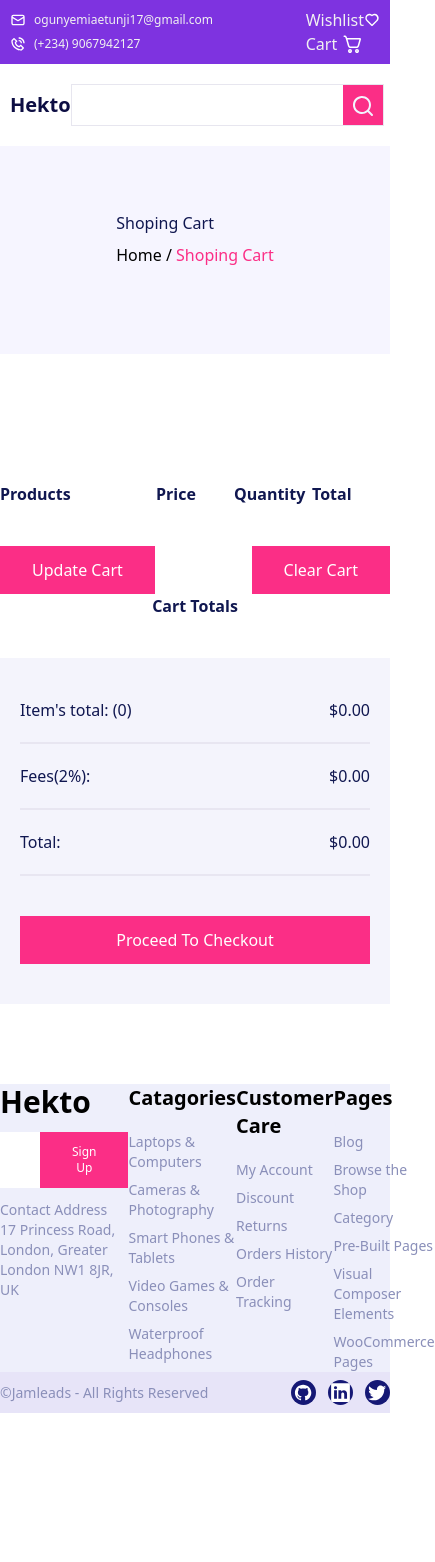
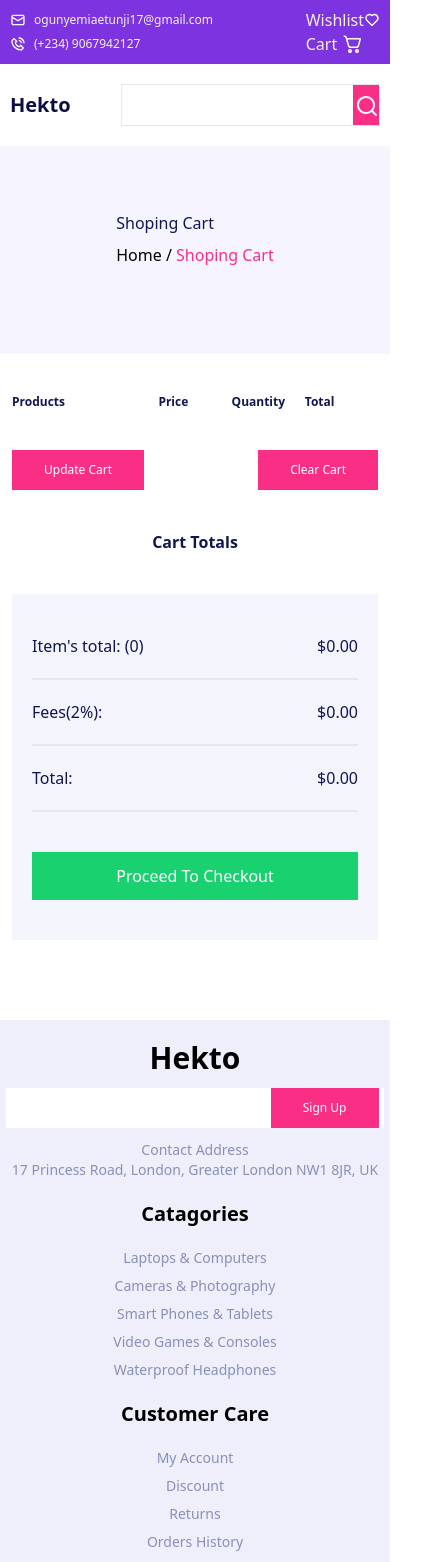
Before and after one commit to Jamleads/Ecommerce-React-app, a React (Vite) app: page /cart in a window 390 px wide. Shown: the top 1562 px of the page, 435 px wide, since content can reach past the window. Before the commit the page ends 1413 px from the top, so only its background shows below. Built offline with nearby package versions, Linux system fonts and the light colour scheme.

Commit message:
Mobile responsiveness

```diff
--- a/sass/main.scss
+++ b/sass/main.scss
@@ -52,6 +52,7 @@ select {
 .blur {
   filter: blur(1.8px);
 }
+
 @media (max-width: 769px) {
   .nav {
     .nav-contact {
@@ -121,6 +122,25 @@ select {
       }
     }
   }
+  .search {
+    width: 70%;
+    margin-left: auto;
+  }
+  .footer-top {
+    padding: 20px 0px;
+    .footer-top-wrap {
+      display: flex;
+      flex-direction: column;
+      align-items: center;
+      gap: 20px;
+    }
+  }
+  .footer-bottom {
+    .footer-button-wrap {
+      flex-direction: column;
+      align-items: center;
+    }
+  }
 }
 
 // a {
--- a/src/Components/Cart.jsx
+++ b/src/Components/Cart.jsx
@@ -50,7 +50,6 @@ const Cart = () => {
     checkoutBtn.addEventListener("click", () => {
       cartSection.classList.add("blur");
       modal.classList.remove("hidden");
-      clearCart();
     });
   };
 
@@ -69,21 +68,21 @@ const Cart = () => {
     <div className="relative">
       <Shocase pageTitle="Shoping Cart" />
 
-      <section className="cartSection lg:w-[70%] mx-auto mt-32 my-20 lg:flex gap-10">
+      <section className="cartSection lg:w-[70%] mx-auto lg:mt-32 mt-10 my-20 lg:flex gap-10">
         <div className="lg:w-2/3 left">
-          <div className="flex items-center lg:mb-8">
-            <div className="product-side w-2/5 lg:text-lg text-[#101750] font-bold">
+          <div className="flex items-center lg:mb-8 lg:px-0 px-3">
+            <div className="product-side w-2/5 lg:text-lg  text-xs text-[#101750] font-bold">
               Products
             </div>
 
             <div className="price-side w-3/5 flex item-center justify-between text-start">
-              <div className="w-1/3 lg:text-lg text-[#101750] font-bold">
+              <div className="w-1/3 lg:text-lg text-xs text-[#101750] font-bold">
                 Price
               </div>
-              <div className="w-1/3 lg:text-lg text-[#101750] font-bold">
+              <div className="w-1/3 lg:text-lg text-xs text-[#101750] font-bold">
                 Quantity
               </div>
-              <div className="w-1/3 lg:text-lg text-[#101750] font-bold">
+              <div className="w-1/3 lg:text-lg text-xs text-[#101750] font-bold">
                 Total
               </div>
             </div>
@@ -101,16 +100,20 @@ const Cart = () => {
             );
           })}
 
-          <div className="cart-btns flex items-center justify-between mt-10">
+          <div className="cart-btns flex items-center justify-between mt-10 lg:mx-0 mx-3">
             <Link to="/">
-              <Button buttonText="Update Cart" />
+              <Button buttonText="Update Cart" style="lg:text-base text-xs" />
             </Link>
-            <Button buttonText="Clear Cart" onClick={() => clearCart()} />
+            <Button
+              buttonText="Clear Cart"
+              style="lg:text-base text-xs"
+              onClick={() => clearCart()}
+            />
           </div>
         </div>
 
-        <div className="lg:w-1/3">
-          <div className="cart-totals">
+        <div className="lg:w-1/3 lg:mt-0 mt-10">
+          <div className="cart-totals lg:px-0 px-3">
             <h1 className="text-center lg:text-xl  text-[#101750] font-bold">
               Cart Totals
             </h1>
@@ -139,11 +142,12 @@ const Cart = () => {
                 </p>
               </div>
 
-              <Button
-                style="checkoutBtn w-full bg-[#19D16F] mt-10 mb-5"
-                buttonText="Proceed To Checkout"
+              <button
+                className="px-8 py-3 bg-[#19D16F] checkoutBtn w-full mt-10 mb-5 text-mainWhite"
                 onClick={() => chechOut()}
-              />
+              >
+                Proceed To Checkout
+              </button>
             </div>
           </div>
         </div>
--- a/src/Components/Footer.jsx
+++ b/src/Components/Footer.jsx
@@ -10,7 +10,7 @@ const Footer = () => {
     <>
       <div className="footer-top bg-[#EEEFFB]">
         <div className="footer-top-wrap lg:w-[70%] mx-auto lg:py-20 flex justify-between">
-          <div className="lg:w-1/">
+          <div className="text-center">
             <Link to="/">
               <h1 className="brand-name font-bold text-3xl text-[#000000]">
                 Hekto
@@ -28,7 +28,7 @@ const Footer = () => {
             </div>
           </div>
 
-          <div className="lg:w-1/">
+          <div className="text-center footer-links-wrap">
             <p className="text-[#000000] text-xl font-bold">Catagories</p>
             <ul className="mt-5">
               <a href="#">
@@ -57,7 +57,7 @@ const Footer = () => {
             </ul>
           </div>
 
-          <div className="lg:w-1/">
+          <div className="text-center footer-links-wrap">
             <p className="text-[#000000] text-xl font-bold">Customer Care</p>
             <ul className="mt-5">
               <a href="#">
@@ -78,7 +78,7 @@ const Footer = () => {
             </ul>
           </div>
 
-          <div className="lg:w-1/">
+          <div className="text-center footer-links-wrap">
             <p className="text-[#000000] text-xl font-bold">Pages</p>
             <ul className="mt-5">
               <a href="#">
--- a/src/Components/Nav.jsx
+++ b/src/Components/Nav.jsx
@@ -61,21 +61,6 @@ const Nav = () => {
                 </select>
               </div>
 
-              {/* <div className="user">
-                <p className="text-offWhite text-base">{user}</p>
-              </div> */}
-
-              {/* <div className="submitButton">
-                <SubmitButton
-                  logInOut={UserStore.isLoggedIn ? "Logout" : "Login"}
-                  onClick={
-                    UserStore.isLoggedIn
-                      ? () => this.doLogOut()
-                      : () => this.componentDidMount()
-                  }
-                />
-              </div> */}
-
               <Link to="/wishlist">
                 <div className="favourites flex items-center">
                   <p className="text-offWhite text-base">Wishlist</p>
@@ -103,7 +88,7 @@ const Nav = () => {
         </div>
 
         <div className="nav-links w-full bg-mainWhite py-5">
-          <div className="nav-links-wrap lg:w-[70%] mx-auto flex items-center justify-between">
+          <div className="nav-links-wrap lg:w-[70%] w-[100%] mx-auto flex items-center lg:justify-between">
             <div className="flex items-center">
               <Link to="/">
                 <h1 className="brand-name font-bold text-3xl text-[#0D0E43]">
@@ -133,11 +118,11 @@ const Nav = () => {
               </ul>
             </div>
 
-            <div className="flex items-center border-[1px] border-[#E7E6EF]">
+            <div className="search flex items-center justify-between border-[1px] border-[#E7E6EF]">
               <input
                 type="text"
                 placeholder=""
-                className="bg-transparent py-2 lg:w-[250px] px-5"
+                className="bg-transparent py-2 lg:w-[250px] lg:px-5"
               />
               <div className="w-[40px] h-[40px] bg-pink flex items-center justify-center">
                 <img src={searchIcon} alt="" />
--- a/src/Components/ProductCart2.jsx
+++ b/src/Components/ProductCart2.jsx
@@ -18,9 +18,9 @@ const ProductCart2 = ({ image, title, price, onClick, setItemsTotalPrice }) => {
   }
 
   return (
-    <div className="product-card2 flex items-center py-2 border-b-4 border-[#E1E1E4]">
+    <div className="product-card2 flex items-center py-2 lg:px-0 px-3 border-b-4 border-[#E1E1E4]">
       <div className="product-side w-2/5 flex items-center">
-        <div className="product-img-wrap w-[30%] h-[90px] border-[#F6F5FF] border-2 bg-[#F7F7F7] flex items-center justify-center relative">
+        <div className="product-img-wrap w-[30%] lg:h-[90px] h-[60px] border-[#F6F5FF] border-2 bg-[#F7F7F7] flex items-center justify-center relative">
           <img src={image} alt="" width="80%" />
 
           <div
@@ -31,35 +31,46 @@ const ProductCart2 = ({ image, title, price, onClick, setItemsTotalPrice }) => {
           </div>
         </div>
 
-        <div className="product-details-wrap w-[70%] pl-5">
-          <h2 className="h-[25px] product-name overflow-hidden">{title}</h2>
-          <p className="product-color text-[#A1A8C1]">
+        <div className="product-details-wrap w-[70%] lg:pl-5 pl-3">
+          <h2 className="h-[25px] product-name lg:text-base text-sm overflow-hidden">
+            {title}
+          </h2>
+          <p className="product-color lg:text-base text-xs text-[#A1A8C1]">
             Color: <span>Brown</span>
           </p>
-          <p className="product-size text-[#A1A8C1]">
+          <p className="product-size lg:text-base text-xs text-[#A1A8C1]">
             Size: <span>XL</span>
           </p>
         </div>
       </div>
 
       <div className="price-side w-3/5 flex items-center">
-        <div className="w-1/3 text-[#15245E] font-bold">
-          $ <span className="price">{price.toFixed(2)}</span>
+        <div className="w-1/3 text-[#15245E] lg:text-base text-xs font-bold">
+          ${" "}
+          <span className="price lg:text-base text-xs">{price.toFixed(2)}</span>
         </div>
 
         <div className="w-1/3 quantity">
           <div className="lg:w-[50%] w-full flex items-center justify-between bg-[#F0EFF2] px-2">
-            <p className="btn active:bg-pink" onClick={decreasement}>
+            <p
+              className="btn active:bg-pink lg:text-base text-xs"
+              onClick={decreasement}
+            >
               -
             </p>
-            <span className="border-x-[1px] px-2">{count}</span>
-            <p className="btn active:bg-pink" onClick={increasement}>
+            <span className="border-x-[1px] px-2 lg:text-base text-xs">
+              {count}
+            </span>
+            <p
+              className="btn active:bg-pink lg:text-base text-xs"
+              onClick={increasement}
+            >
               +
             </p>
           </div>
         </div>
 
-        <div className="w-1/3 text-[#15245E] font-bold">
+        <div className="w-1/3 text-[#15245E] font-bold lg:text-base text-xs">
           ${" "}
           <span className="total-price">
             {(count * parseFloat(price)).toFixed(2)}
--- a/src/index.css
+++ b/src/index.css
@@ -36,6 +36,9 @@ select:focus {
 .btn {
   cursor: pointer;
   transition: ease-in 0.3s; }
+
+.blur {
+  filter: blur(1.8px); }
 
 @media (max-width: 769px) {
   .nav .nav-contact .nav-contact-wrap {
@@ -76,4 +79,17 @@ select:focus {
           width: 270px; }
         .collectionCard .collection-wrap .collection-image-wrap .colection-bolb {
           width: 220px;
-          height: 220px; } }
+          height: 220px; }
+  .search {
+    width: 70%;
+    margin-left: auto; }
+  .footer-top {
+    padding: 20px 0px; }
+    .footer-top .footer-top-wrap {
+      display: flex;
+      flex-direction: column;
+      align-items: center;
+      gap: 20px; }
+  .footer-bottom .footer-button-wrap {
+    flex-direction: column;
+    align-items: center; } }
```
